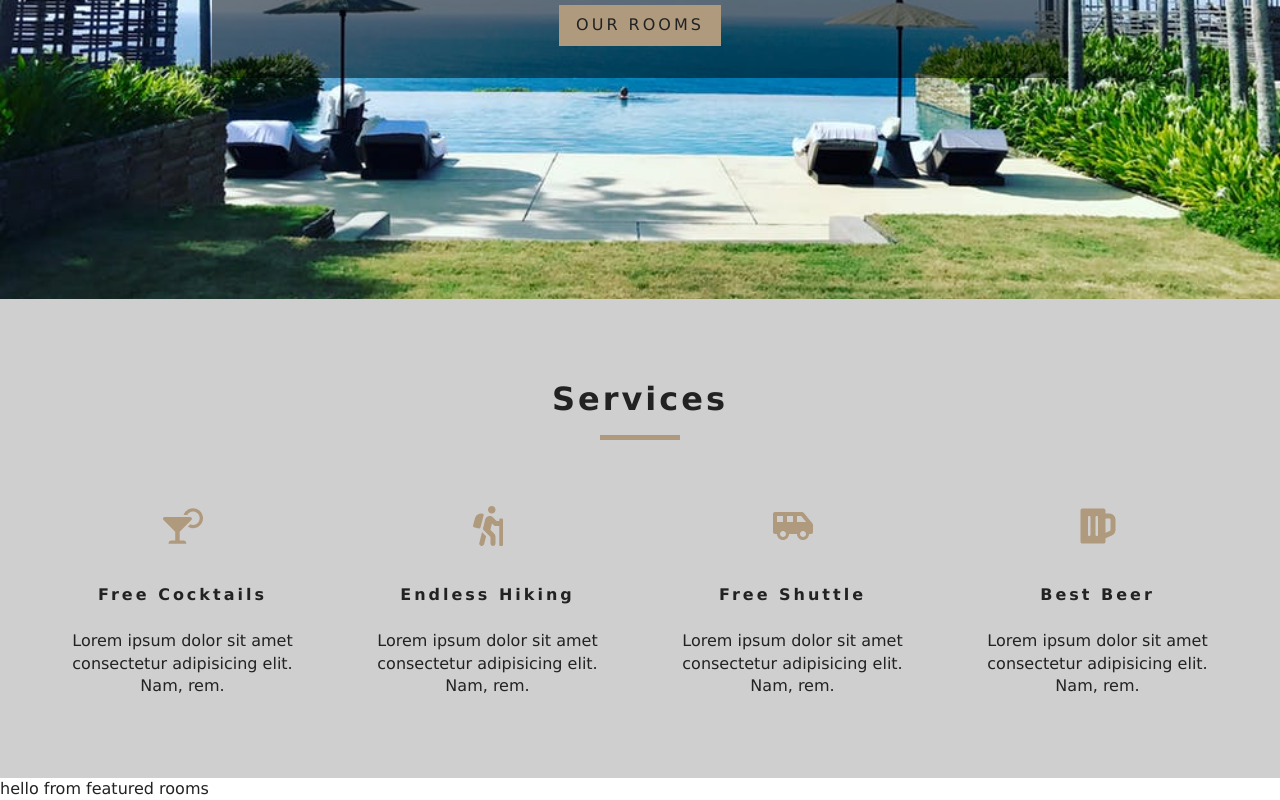
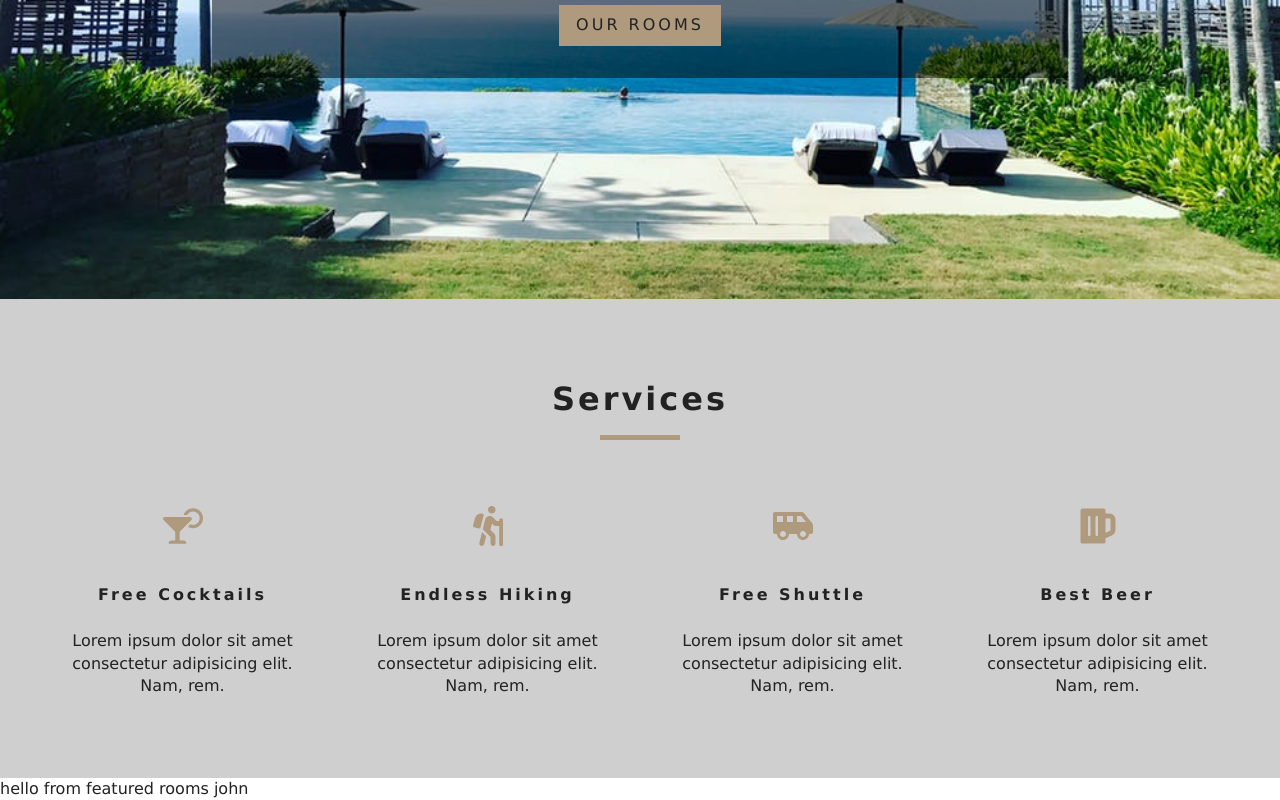
Before and after one commit to aburk3/resort, a React (Create React App) app: page / in a window 1280 px wide. Shown: the part 501-1301 px from the top of the page. Built offline with nearby package versions, Linux system fonts and the light colour scheme.

Commit message:
Hooked up the context api to FeaturedRooms component

```diff
--- a/src/components/FeaturedRooms.js
+++ b/src/components/FeaturedRooms.js
@@ -1,7 +1,11 @@
 import React, { Component } from "react";
+import { RoomContext } from "../context";
 
 export default class FeaturedRooms extends Component {
+  static contextType = RoomContext;
   render() {
-    return <div>hello from featured rooms</div>;
+    const { name, greeting } = this.context;
+
+    return <div>hello from featured rooms {name}</div>;
   }
 }
--- a/src/context.js
+++ b/src/context.js
@@ -3,11 +3,14 @@ import React, { Component } from "react";
 const RoomContext = React.createContext();
 // <RoomContext.Provider value={}
 class RoomProvider extends Component {
-  state = {};
+  state = {
+    greeting: "hello",
+    name: "john"
+  };
 
   render() {
     return (
-      <RoomContext.Provider value="hello">
+      <RoomContext.Provider value={{ ...this.state }}>
         {this.props.children}
       </RoomContext.Provider>
     );
```
